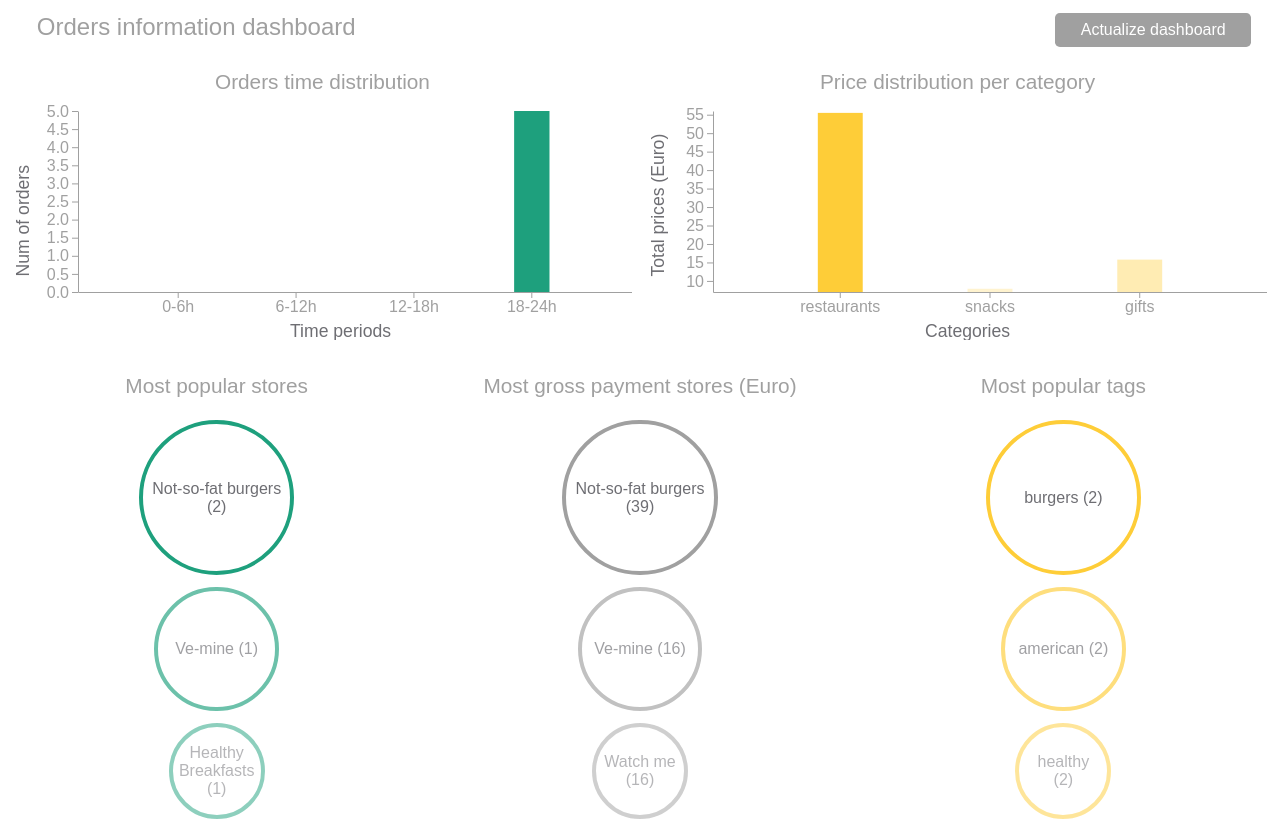
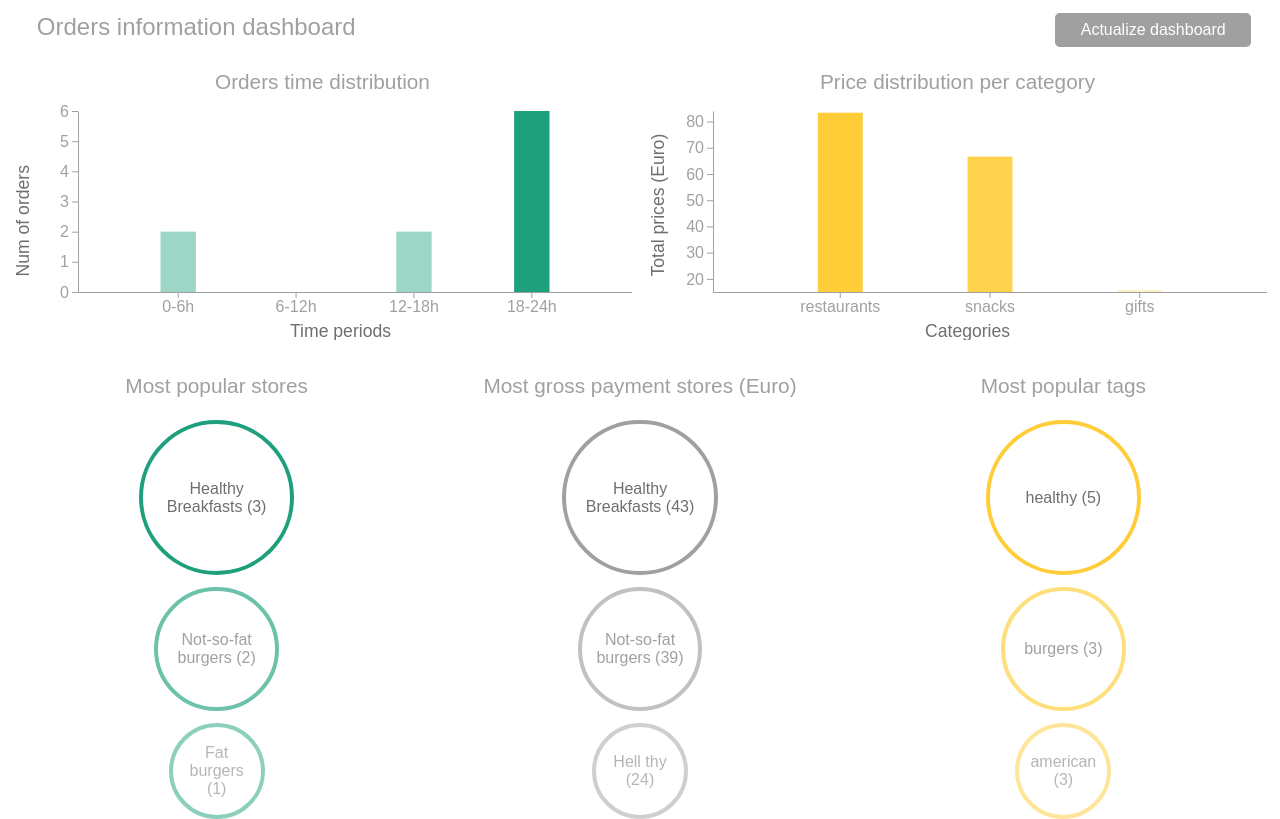
Before and after one commit to pascal2833/BasicVueDashboard, a Vue app: page /#/ in a window 1280 px wide. Built offline with nearby package versions, Linux system fonts and the light colour scheme.

Commit message:
Imprive ticks

```diff
--- a/src/components/DistributionGraph/DistributionGraph.vue
+++ b/src/components/DistributionGraph/DistributionGraph.vue
@@ -45,6 +45,14 @@ export default {
       const dataMax = Math.ceil(d3.max(data.map(d => d.yAxeData)))
       const svg = d3.select(`#${this.idSvg}`)
 
+      // Define number of ticks / y:
+      let numTicks = 5
+      for (let i = 1; i <= 5; i++) {
+        if ((dataMax - dataMin) >= i) {
+          numTicks = i
+        }
+      }
+
       // Scales definition:
       const xScale = d3.scaleBand()
         .domain(data.map(d => d.xAxeData))
@@ -71,6 +79,8 @@ export default {
       const yAxis = g => g
         .attr('transform', `translate(${margin.left},0)`)
         .call(d3.axisLeft(yScale)
+          .ticks(numTicks)
+          .tickFormat(d3.format('d'))
           .tickSizeOuter(0))
 
       svg.append('g')
--- a/src/components/Home/Home.vue
+++ b/src/components/Home/Home.vue
@@ -106,8 +106,8 @@ export default {
     }
   },
   created () {
-    const millisecondsToCreateInitialOrders = 200 // Time to repeat
-    const millisecondsToAddOrders = 1000 * 20 // We assume that each 20' an order is created.
+    const millisecondsToCreateInitialOrders = 100 // Time to repeat
+    const millisecondsToAddOrders = 1000 * 10 // We assume that each 10'' an order is created.
     const numRepititionsInOneS = 1000 / millisecondsToCreateInitialOrders // If we want 1s to create initial orders.
     let iterator = 0
     const repeatGetInitialOrdersData = setInterval(() => {
@@ -125,10 +125,10 @@ export default {
       this.setData4AllGraphs(orderData)
     }, millisecondsToAddOrders)
     // Refresh automaticaly each 2':
-    /* setInterval(() => {
+    setInterval(() => {
       console.log('Refresh automaticaly !!!')
       this.setDrawGraphsWithNewDataMutation()
-    }, 2 * 1000 * 60) */
+    }, 2 * 1000 * 60)
     // Turn to do graph when resize window:
     window.addEventListener('resize', () => {
       this.setDrawGraphsWithNewDataMutation()
--- a/src/components/MostImportantGraph/MostImportantGraph.css
+++ b/src/components/MostImportantGraph/MostImportantGraph.css
@@ -43,19 +43,11 @@
 .circle-size-2 {
   width: calc(calc(100vh - 36vh - 1em - 0.8em * 3 - 1.5em)/4.3);
   height: calc(calc(100vh - 36vh - 1em - 0.8em * 3 - 1.5em)/4.3);
-  max-width: 500px;
-  min-width: .7em;
-  max-height: 500px;
-  min-height: .7em;
   opacity: .65; }
 
 .circle-size-3 {
   width: calc(calc(100vh - 36vh - 1em - 0.8em * 3 - 1.5em)/6);
   height: calc(calc(100vh - 36vh - 1em - 0.8em * 3 - 1.5em)/6);
-  max-width: 500px;
-  min-width: .7em;
-  max-height: 500px;
-  min-height: .7em;
   opacity: .5; }
 
 @media screen and (min-width: 320px) and (max-width: 590px) {
--- a/src/components/MostImportantGraph/MostImportantGraph.scss
+++ b/src/components/MostImportantGraph/MostImportantGraph.scss
@@ -43,19 +43,11 @@
 .circle-size-2 {
   width: calc(#{$mostImportant-graph-height}/4.3);
   height: calc(#{$mostImportant-graph-height}/4.3);
-  max-width: 500px;
-  min-width: .7em;
-  max-height: 500px;
-  min-height: .7em;
   opacity: .65;
 }
 .circle-size-3 {
   width: calc(#{$mostImportant-graph-height}/6);
   height: calc(#{$mostImportant-graph-height}/6);
-  max-width: 500px;
-  min-width: .7em;
-  max-height: 500px;
-  min-height: .7em;
   opacity: .5;
 }
 
--- a/src/services/getOrdersData.js
+++ b/src/services/getOrdersData.js
@@ -50,7 +50,7 @@ function getRandomStore (category) {
 }
 
 function getRandomStartTime (now) {
-  return now - getRandomInt(0, 10) * 60 * 1000
+  return now - getRandomInt(0, 500) * 60 * 1000 * 24
 }
 
 function getRandomEndTime (startTime) {
```
Also changed, not shown: 1 other file (tests, documents, lock files or other folders).
